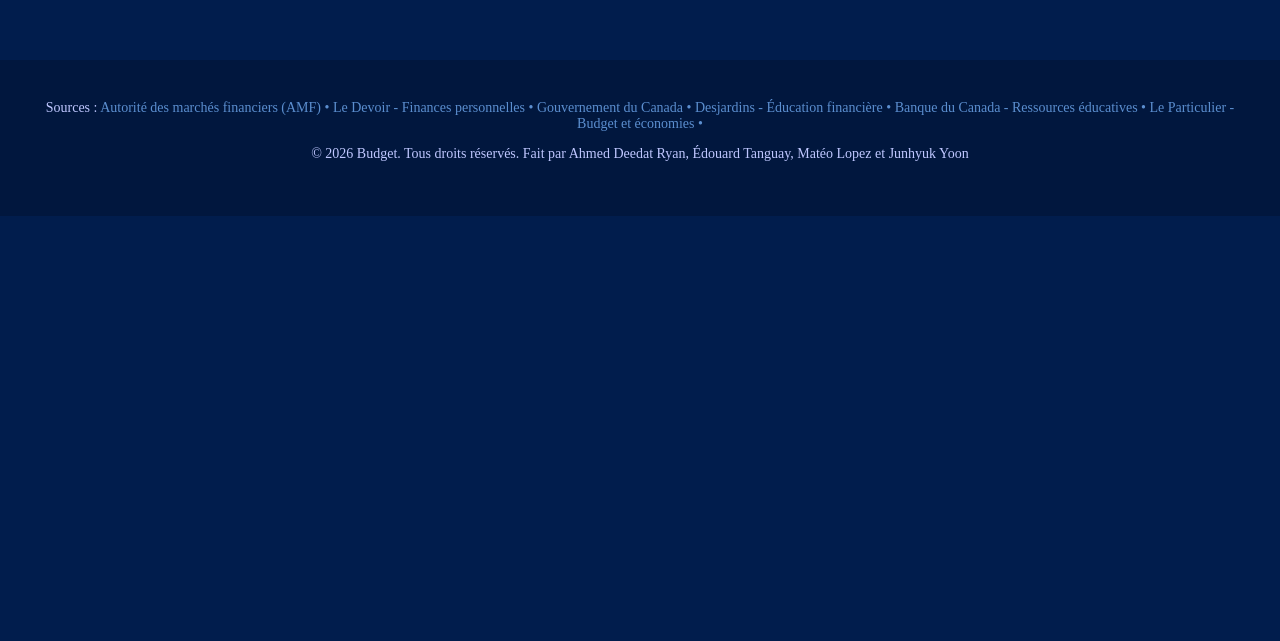
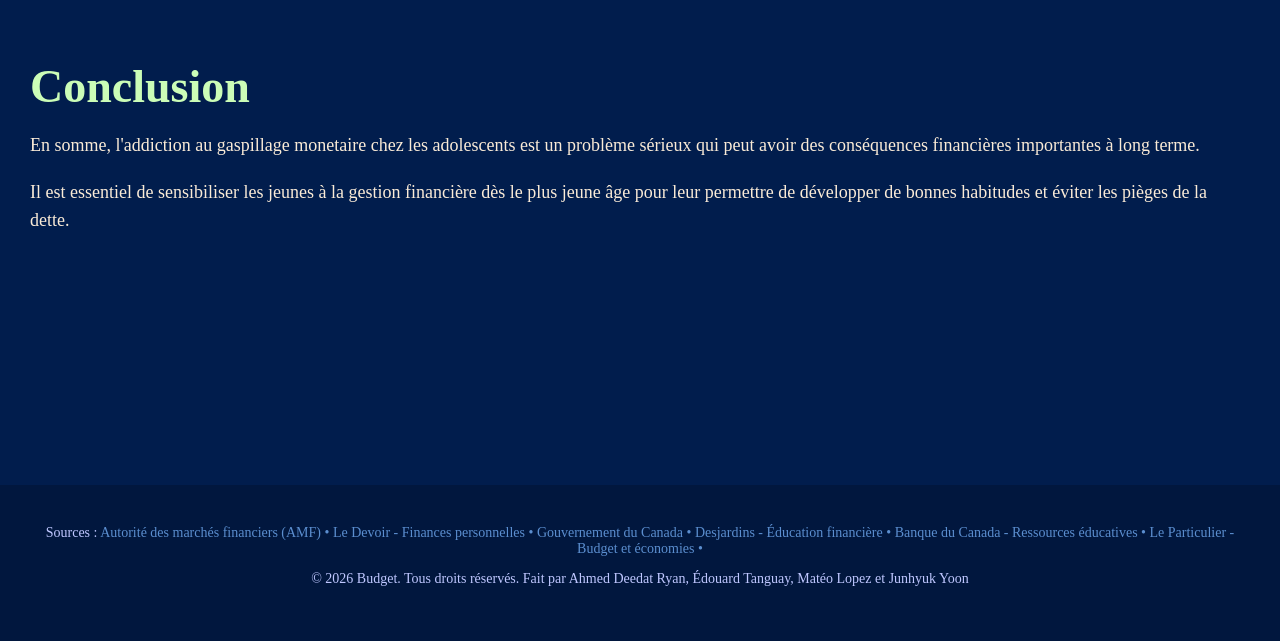
Before and after one commit to Ryan51-cpu/budgetisation, a plain HTML site: page index.html in a window 1280 px wide. Shown: the part 4409-5050 px from the top of the page. Before the commit the page ends 4625 px from the top, so only its background shows below. Drawn offline with nearby package versions, Linux system fonts and the light colour scheme.

Commit message:
Fix HTML formatting and add conclusion section

```diff
--- a/index.html
+++ b/index.html
@@ -11,7 +11,7 @@
 </head>
 <body>
 
-<!-- NAVBAR -->
+<!-- nav -->
 <nav class="nav">
   <div class="nav-container">
     <a href="#" class="logo">
@@ -30,7 +30,7 @@
   </div>
 </nav>
 
-<!-- HERO -->
+<!-- hero -->
 <header class="hero">
   <div class="hero-text">
     <h1 class="maintxt">
@@ -48,7 +48,7 @@
 
 <main>
 
-<!-- PROBLÈMES -->
+<!-- problemes -->
 <section id="problemes" class="content-section split">
 
   <div class="text-box">
@@ -78,7 +78,7 @@
 
 </section>
 
-<!-- CAUSES -->
+<!-- causes -->
 <section id="causes" class="content-section">
   <h2 class="fade-in">Causes (pourquoi ceci arrive)</h2>
   <p class="fade-in">
@@ -105,7 +105,7 @@
 
 </section>
 
-<!-- CONSÉQUENCES -->
+<!-- consequences -->
 <section id="consequences" class="content-section ">
   <h2 class="fade-in">Conséquences (Qu'est-ce qui arrive ?)</h2>
   <p class="fade-in">
@@ -153,8 +153,16 @@
 </div>
 
 </section>
-
-
+<!-- partie conclusions -->
+<section class="content-section">
+<h2>Conclusion</h2>
+<p class="fade-in">
+  En somme, l'addiction au gaspillage monetaire chez les adolescents est un problème sérieux qui peut avoir des conséquences financières importantes à long terme.
+</p>
+  <p class="fade-in">
+    Il est essentiel de sensibiliser les jeunes à la gestion financière dès le plus jeune âge pour leur permettre de développer de bonnes habitudes et éviter les pièges de la dette.
+  </p>
+</section>
 
 <footer>
   Sources :
```
